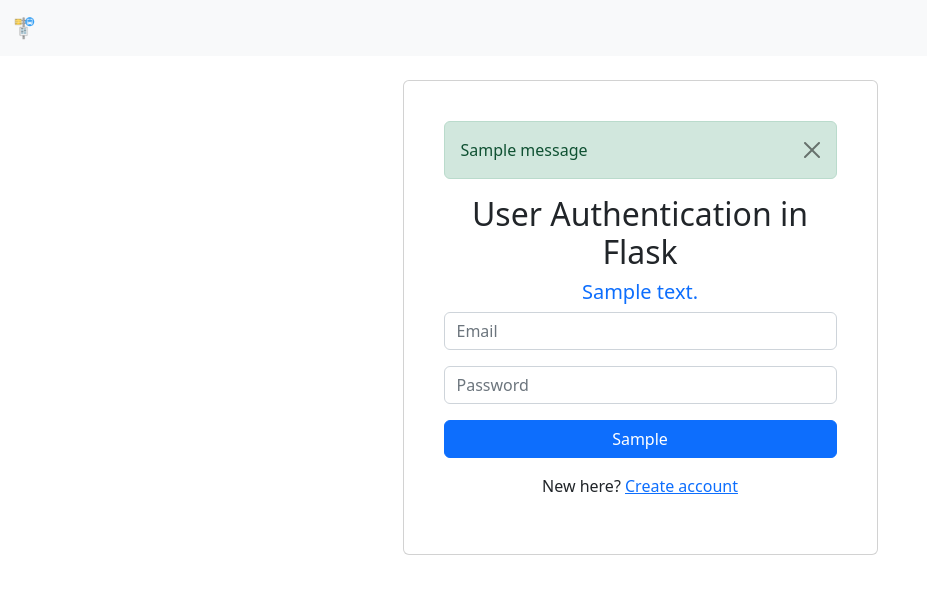
After one commit to jacksalici/smart-bus-stop, a Flask app: template server/templates/auth.html in a window 1280 px wide. The commit adds this page. Shown: the top 594 px of the page, without its empty margins (0-927 px from the left). Run offline with Flask 2, Linux system fonts and the light colour scheme; the template is opened without the code that fills it: most values are stand-ins (such as "Sample title", 1, 10 or a date in 2020); one stand-in notice (Sample message) is shown; form fields are guessed from the names that the template uses; parts of the project's set-up code (start-up, migrations or seed data) failed here and were passed over.

Commit message:
basic user auth

```diff
--- a/server/config.ini
+++ b/server/config.ini
@@ -1,17 +1,19 @@
-[Flask]
+[flask]
 # General Flask Config
-#SECRET_KEY = b'fdcaccdczxc/'
+SECRET_KEY = b'fdcaccdczxc/'
 #USE_PROXYFIX = True
-APPLICATION_ROOT = '/'
-FLASK_APP = 'app'
+#APPLICATION_ROOT = '/
+APP = 'app'
 #FLASK_RUN_HOST = 'localhost'
-FLASK_RUN_PORT = 8089
-FLASK_DEBUG = 1
-FLASK_ENV = "development" #production
+RUN_PORT = 8089
+DEBUG = 1
+ENV = "development" #production
 #FLASK_ENV = "production"  # production
-#DEBUG = True
 #TESTING = True
 #SESSION_TYPE = 'sqlalchemy' #'redis'
 #SESSION_SQLALCHEMY_TABLE = 'sessions'
 #SESSION_COOKIE_NAME = 'my_cookieGetFace'
 #SESSION_PERMANENT = True
+
+SQLALCHEMY_DATABASE_URI = "sqlite:///database.db"
+SQLALCHEMY_TRACK_MODIFICATIONS = True
--- /dev/null
+++ b/server/routes.py
@@ -0,0 +1,148 @@
+from flask import (
+    Flask,
+    render_template,
+    redirect,
+    flash,
+    url_for,
+    session
+)
+
+from datetime import timedelta
+from sqlalchemy.exc import (
+    IntegrityError,
+    DataError,
+    DatabaseError,
+    InterfaceError,
+    InvalidRequestError,
+)
+from werkzeug.routing import BuildError
+
+
+from flask_bcrypt import Bcrypt,generate_password_hash, check_password_hash
+
+from flask_login import (
+    UserMixin,
+    login_user,
+    LoginManager,
+    current_user,
+    logout_user,
+    login_required,
+)
+
+from app import create_app,db,login_manager,bcrypt
+from models import User
+from forms import login_form,register_form
+
+import requests, json
+
+@login_manager.user_loader
+def load_user(user_id):
+    return User.query.get(int(user_id))
+
+app = create_app()
+dataset=[]
+
+
+@app.before_request
+def session_handler():
+    session.permanent = True
+    app.permanent_session_lifetime = timedelta(minutes=1)
+
+
+def getBusRoutes(stop_id):
+    with requests.get(f"https://opendata.comune.bologna.it/api/v2/catalog/datasets/tper-vigente-mattina/records?limit=100&offset=0&refine=stop_id%3A{stop_id}&timezone=Europe%2FBerlin") as res:
+        if (res.status_code == 200):
+            routes = [elem["record"]["fields"] for elem in res.json()["records"] ]
+            print(routes)
+            return routes
+
+
+
+@app.route("/")
+def home():
+    return render_template('index.html', stations=dataset, name = "Bus Stops Map")
+
+@app.route("/<station>")
+def page(station):
+
+    nametext = "\""+ dataset[station]["name"] + "\"" if dataset[station]["name"] != "" else ""
+    return render_template('station.html', routes = getBusRoutes(station), stations={station: dataset[station]}, name="Bus Stop "+ nametext + " #"+station)
+
+
+@app.route("/login/", methods=("GET", "POST"), strict_slashes=False)
+def login():
+    form = login_form()
+
+    if form.validate_on_submit():
+        try:
+            user = User.query.filter_by(email=form.email.data).first()
+            if check_password_hash(user.pwd, form.pwd.data):
+                login_user(user)
+                return redirect(url_for('index'))
+            else:
+                flash("Invalid Username or password!", "danger")
+        except Exception as e:
+            flash(e, "danger")
+
+    return render_template("auth.html",
+        form=form,
+        text="Login",
+        name="Login",
+        btn_action="Login"
+        )
+
+# Register route
+@app.route("/register/", methods=("GET", "POST"), strict_slashes=False)
+def register():
+    form = register_form()
+    if form.validate_on_submit():
+        try:
+            email = form.email.data
+            pwd = form.pwd.data
+            username = form.username.data
+
+            newuser = User(
+                username=username,
+                email=email,
+                pwd=bcrypt.generate_password_hash(pwd),
+            )
+
+            db.session.add(newuser)
+            db.session.commit()
+            flash(f"Account Succesfully created", "success")
+            return redirect(url_for("login"))
+
+        except InvalidRequestError:
+            db.session.rollback()
+            flash(f"Something went wrong!", "danger")
+        except IntegrityError:
+            db.session.rollback()
+            flash(f"User already exists!.", "warning")
+        except DataError:
+            db.session.rollback()
+            flash(f"Invalid Entry", "warning")
+        except InterfaceError:
+            db.session.rollback()
+            flash(f"Error connecting to the database", "danger")
+        except DatabaseError:
+            db.session.rollback()
+            flash(f"Error connecting to the database", "danger")
+        except BuildError:
+            db.session.rollback()
+            flash(f"An error occured !", "danger")
+    return render_template("auth.html",
+        form=form,
+        text="Create account",
+        title="Register",
+        btn_action="Register account"
+        )
+
+@app.route("/logout")
+@login_required
+def logout():
+    logout_user()
+    return redirect(url_for('login'))
+
+with open("./busStopDataset.json", "r") as file:
+        dataset=json.load(file)
+app.run()
--- /dev/null
+++ b/server/templates/auth.html
@@ -0,0 +1,86 @@
+{% extends "baseof.html" %}
+{% block title%} {{ name }} {% endblock %}
+{% block content%}
+<div class="container">
+    <div class="row mt-4">
+        <div class="col-lg-5 col-md-6 m-auto card p-4">
+            <form action="{{ request.path }}" method="POST" class="card-body">
+                {{ form.csrf_token }}
+
+                {% with messages = get_flashed_messages(with_categories=true) %}
+                <!-- Categories: success (green), info (blue), warning (yellow), danger (red) -->
+                {% if messages %}
+                {% for category, message in messages %}
+                <div class="alert alert-{{category}} alert-dismissible fade show" role="alert">
+                    {{ message }}
+                    <button type="button" class="btn-close" data-bs-dismiss="alert" aria-label="Close"></button>
+                </div>
+                {% endfor %}
+                {% endif %}
+                {% endwith %}
+
+                <div class="text-center">
+                    <h2>User Authentication in Flask</h2>
+                    <h5 class="text-primary">{{ text }}</h5>
+                </div>
+
+                {% if request.path == '/register/' %}
+                <div class="form-group mb-3">
+                    {{ form.username(class_="form-control",placeholder="Username")}}
+                </div>
+                {% for error in form.username.errors %}
+                <div class="alert alert-warning alert-dismissible fade show" role="alert">
+                    {{ error }}
+                    <button type="button" class="btn-close" data-bs-dismiss="alert" aria-label="Close"></button>
+                </div>
+                {% endfor%}
+                {% endif%}
+                <div class="form-group mb-3">
+                    {{ form.email(class_="form-control",placeholder="Email")}}
+                </div>
+                {% for error in form.email.errors %}
+                <div class="alert alert-warning alert-dismissible fade show" role="alert">
+                    {{ error }}
+                    <button type="button" class="btn-close" data-bs-dismiss="alert" aria-label="Close"></button>
+                </div>
+                {% endfor%}
+                <div class="form-group mb-3">
+                    {{ form.pwd(class_="form-control",placeholder="Password")}}
+                </div>
+                {% for error in form.pwd.errors %}
+                <div class="alert alert-warning alert-dismissible fade show" role="alert">
+                    {{ error }}
+                    <button type="button" class="btn-close" data-bs-dismiss="alert" aria-label="Close"></button>
+                </div> {% endfor%}
+                {% if request.path == '/register/' %}
+                <div class="form-group mb-3">
+                    {{ form.cpwd(class_="form-control",placeholder="Confirm Password")}}
+                </div>
+                {% for error in form.cpwd.errors %}
+                <div class="alert alert-warning alert-dismissible fade show" role="alert">
+                    {{ error }}
+                    <button type="button" class="btn-close" data-bs-dismiss="alert" aria-label="Close"></button>
+                </div> {% endfor%}
+                {% endif %}
+                <div class="text-center">
+
+                    <div class="d-grid gap-2">
+                        <button type="submit" class="btn btn-block btn-primary mb-3"> {{ btn_action }} </button>
+                    </div>
+
+                    <p>
+                        {% if request.path != '/register/' %}
+                        New here?
+                        <a href="{{url_for('register')}}">Create account</a>
+                        {% else %}
+                        Already have an account?
+                        <a href="{{url_for('login')}}">Login</a>
+                        {% endif %}
+                    </p>
+
+                </div>
+            </form>
+        </div>
+    </div>
+</div>
+{% endblock %}
```
Also changed, not shown: server/app.py (+32 -28 lines), server/forms.py (added, +56 -0 lines), server/manage.py (added, +18 -0 lines), server/models.py (added, +14 -0 lines), server/database.db (added), server/templates/index.html (indentation only), server/user.db (deleted).
